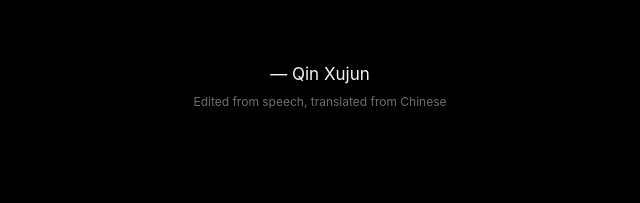
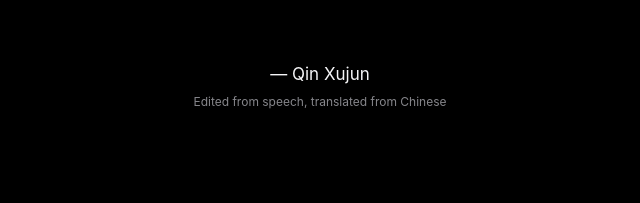
Before and after one commit to qinxujunai/too-late-to-love-you, a website: page en/index.html in a window 1280 px wide. Shown: the part 6962-7165 px from the top of the page, 320-960 px from the left. Drawn offline with Linux system fonts and the light colour scheme.

Commit message:
导演手记署名的小字提高对比度

```diff
--- a/assets/site.css
+++ b/assets/site.css
@@ -119,7 +119,7 @@ details blockquote{padding:0 0 28px;font-size:16px;line-height:1.85;overflow-wra
 .quotes{display:grid;grid-template-columns:repeat(3,1fr);gap:40px;max-width:980px;margin:80px auto 0;text-align:left}
 .quotes p{color:#d2d2d7;font-size:19px;line-height:1.6}
 .signed{margin-top:64px;color:#f5f5f7;font-size:17px}
-.signed span{display:block;margin-top:4px;color:#6e6e73;font-size:12px}
+.signed span{display:block;margin-top:4px;color:#86868b;font-size:12px}
 
 .narrow{max-width:640px;margin:0 auto}
 .archive-invite{text-align:center;padding-top:96px;padding-bottom:96px}
```
